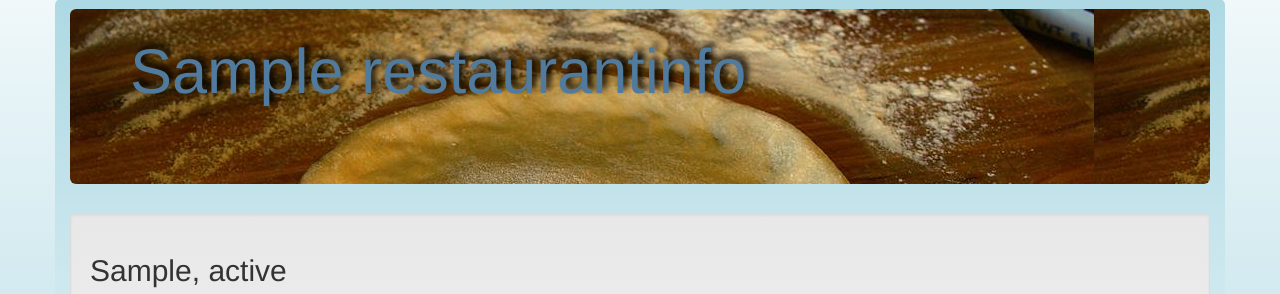
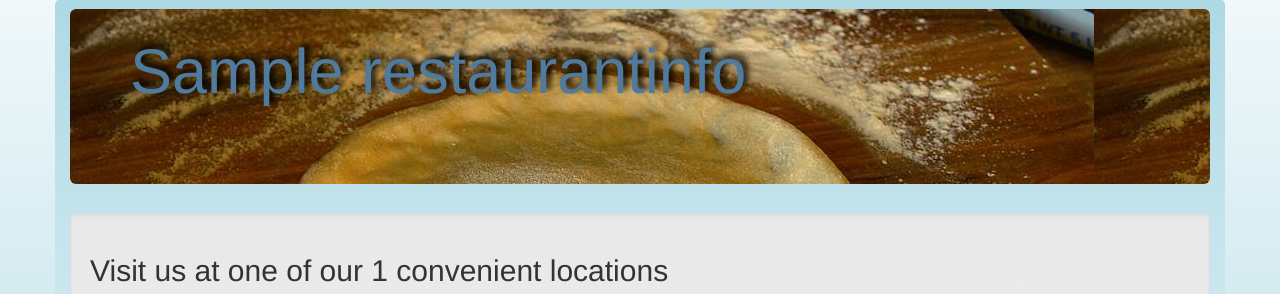
Before and after one commit to Feasoron/dartagnan, a Django app: page / in a window 1280 px wide. Shown: the part 71-365 px from the top of the page. Run offline with Django 3.2, Linux system fonts and the light colour scheme; tables that the repository leaves empty hold one stand-in row (Sample ...); some libraries are stand-ins or nearby versions.

Commit message:
minor changes

```diff
--- a/dartagnan/menu/__init__.py
+++ b/dartagnan/menu/__init__.py
@@ -1 +1 @@
-__author__ = 'Christopher'
+__author__ = 'Christopher Belanger'
--- a/dartagnan/templates/index.html
+++ b/dartagnan/templates/index.html
@@ -9,6 +9,11 @@
 {% block main_body %}
 
 <ul class="well">
+   {% if locations|length > 0 %}
+    <h2>Visit us at one of our {{ locations|length }} convenient locations</h2>
+    {% else %}
+       <h2>Visit Us</h2>
+    {% endif %}
  {% for location in locations %}
     {% if forloop.first or forloop.counter|add:"-1"|divisibleby:"3" %}
       <div class="row">
```
